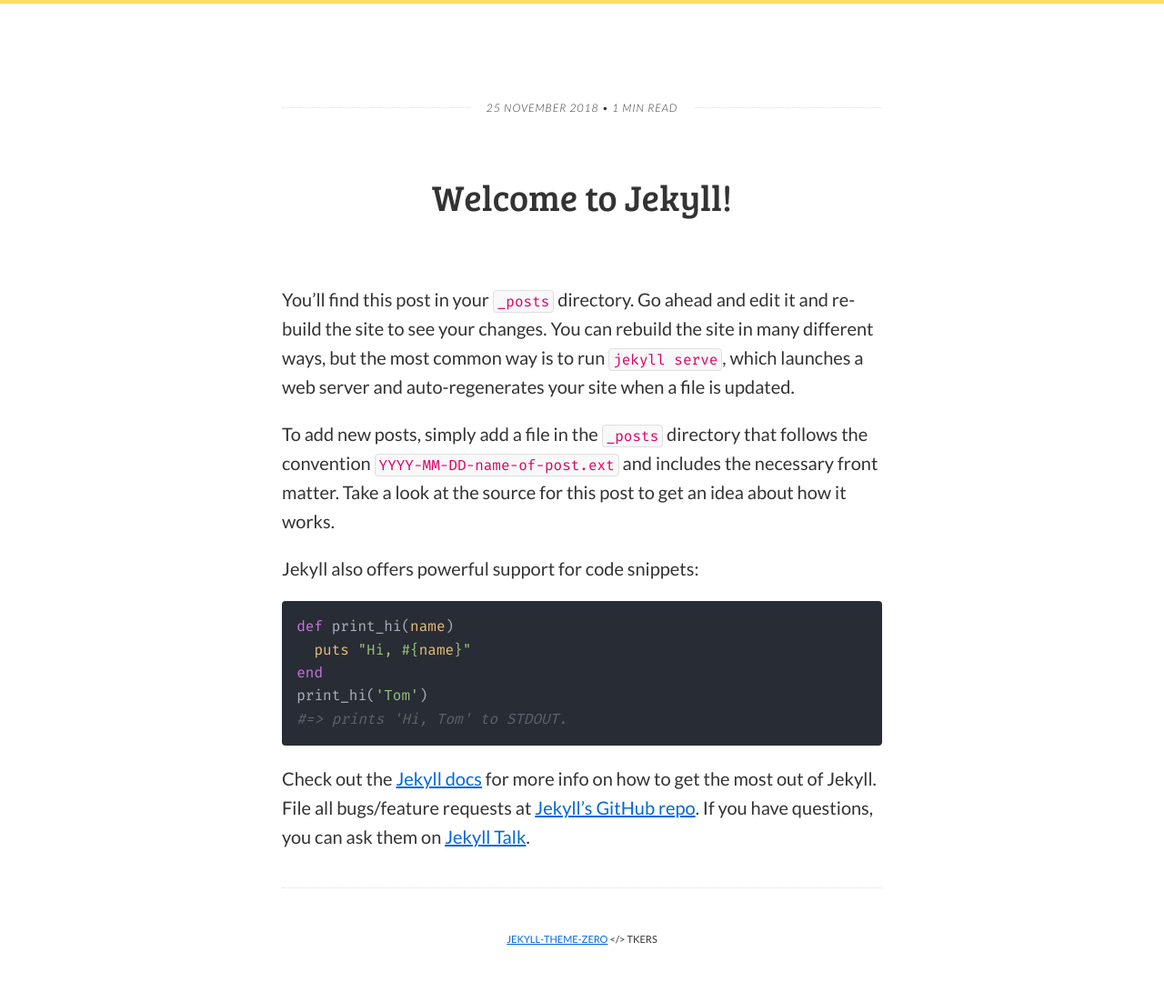
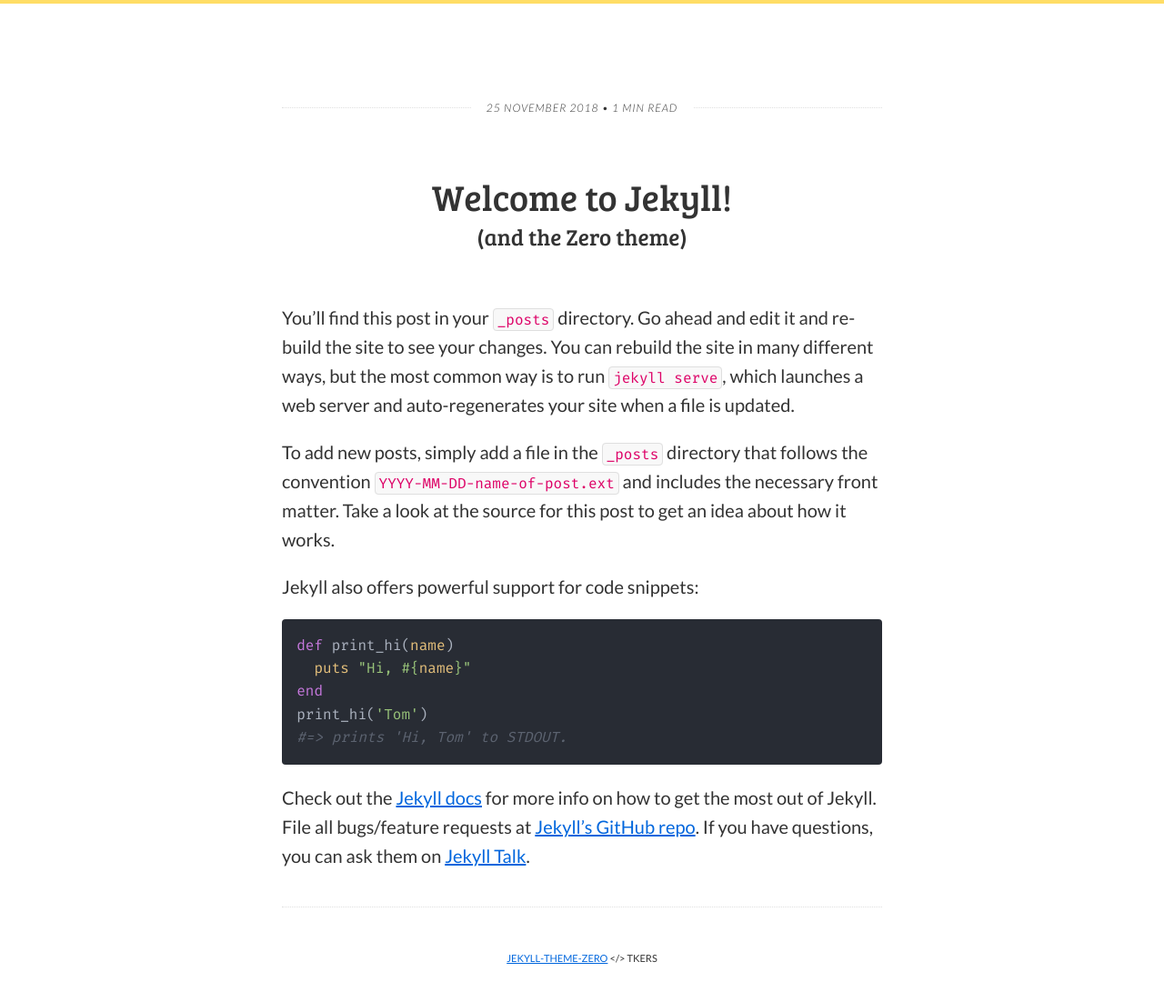
Before and after one commit to tkers/jekyll-theme-zero, a Jekyll site: the page built from _posts/2018-11-25-welcome-to-jekyll.md, in a window 1280 px wide. Shown: the whole page at 91% size. Built offline with Jekyll 4.4.1, drawn with Linux system fonts in a browser that asks for light colours; our own code applies the rules of GitHub Pages for plain Markdown files; before the commit the page ends 1081 px from its top, so only the background shows below that.

Commit message:
Add optional subtitle to posts

```diff
--- a/_layouts/post.html
+++ b/_layouts/post.html
@@ -11,7 +11,8 @@ layout: default
     </time>
   </div>
 
-  <h1>{{ page.title }}</h1>
+  <h1{% if page.subtitle %} class="has-subtitle"{% endif %}>{{ page.title }}</h1>
+  {% if page.subtitle %}<h2>{{ page.subtitle }}</h2>{% endif %}
 
   <section>
     {{ content }}
--- a/_posts/2018-11-25-welcome-to-jekyll.md
+++ b/_posts/2018-11-25-welcome-to-jekyll.md
@@ -1,5 +1,6 @@
 ---
 title:  "Welcome to Jekyll!"
+subtitle: (and the Zero theme)
 ---
 You’ll find this post in your `_posts` directory. Go ahead and edit it and re-build the site to see your changes. You can rebuild the site in many different ways, but the most common way is to run `jekyll serve`, which launches a web server and auto-regenerates your site when a file is updated.
 
--- a/_sass/jekyll-theme-zero.scss
+++ b/_sass/jekyll-theme-zero.scss
@@ -49,6 +49,15 @@ h1, h2, h3, h4, h5, h6 {
 h1 {
   font-size: 2em;
   margin-bottom: 1.75em;
+}
+
+h1.has-subtitle {
+  margin-bottom: 0;
+  & + h2 {
+    font-size: 1.25em;
+    margin-top: 0;
+    margin-bottom: 2.25em;
+  }
 }
 
 main, footer {
```
